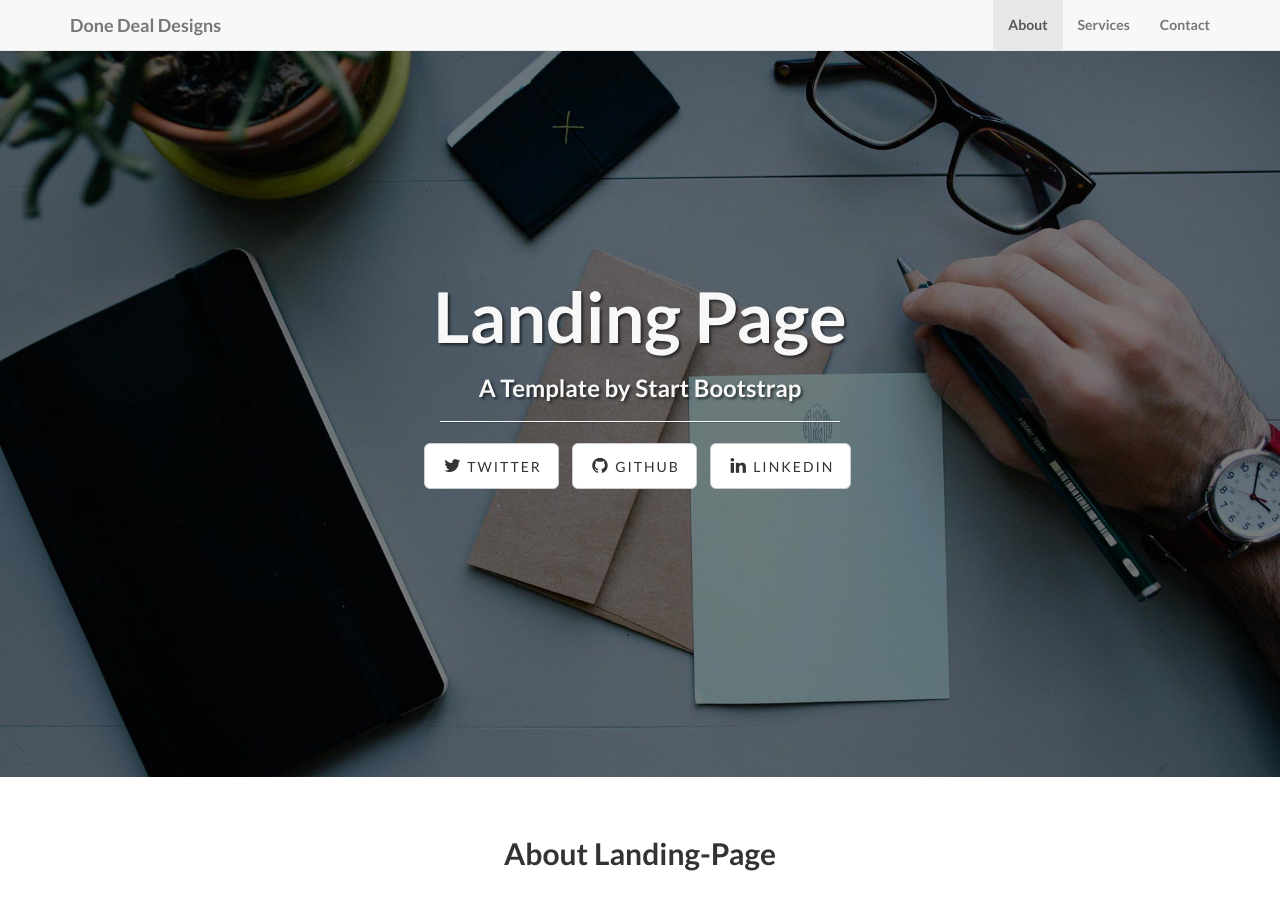
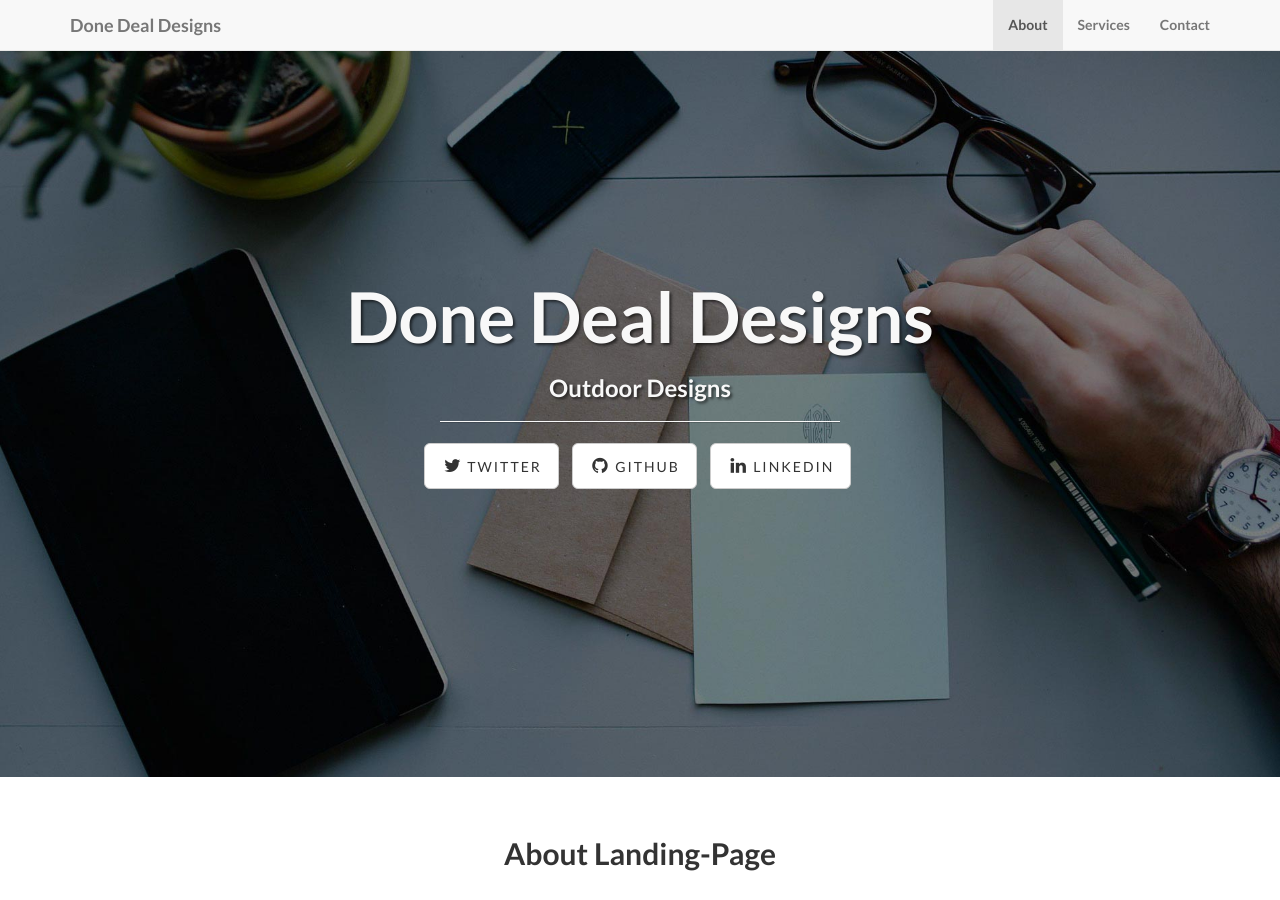
Before and after one commit to BlueFenixProductions/donedealdesigns.com, a Jekyll site: the page built from index.html, in a window 1280 px wide and 900 px high. Built offline with Jekyll 4.4.1, drawn with Linux system fonts in a browser that asks for light colours.

Commit message:
Update index.html

```diff
--- a/index.html
+++ b/index.html
@@ -1,5 +1,5 @@
 ---
 layout: default
-title: Landing Page
-subTitle: A Template by Start Bootstrap
+title: Done Deal Designs
+subTitle: Outdoor Designs
 ---
```
